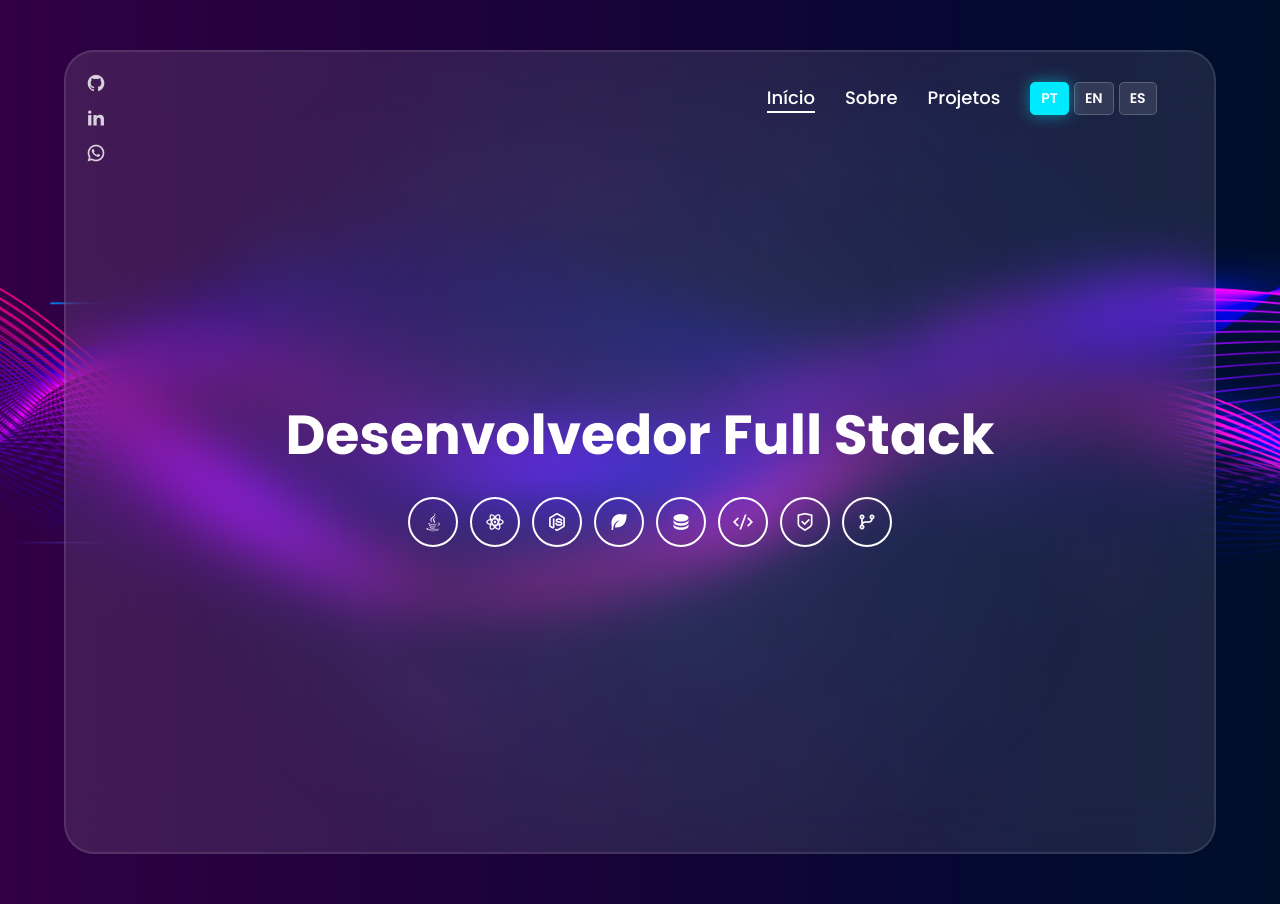
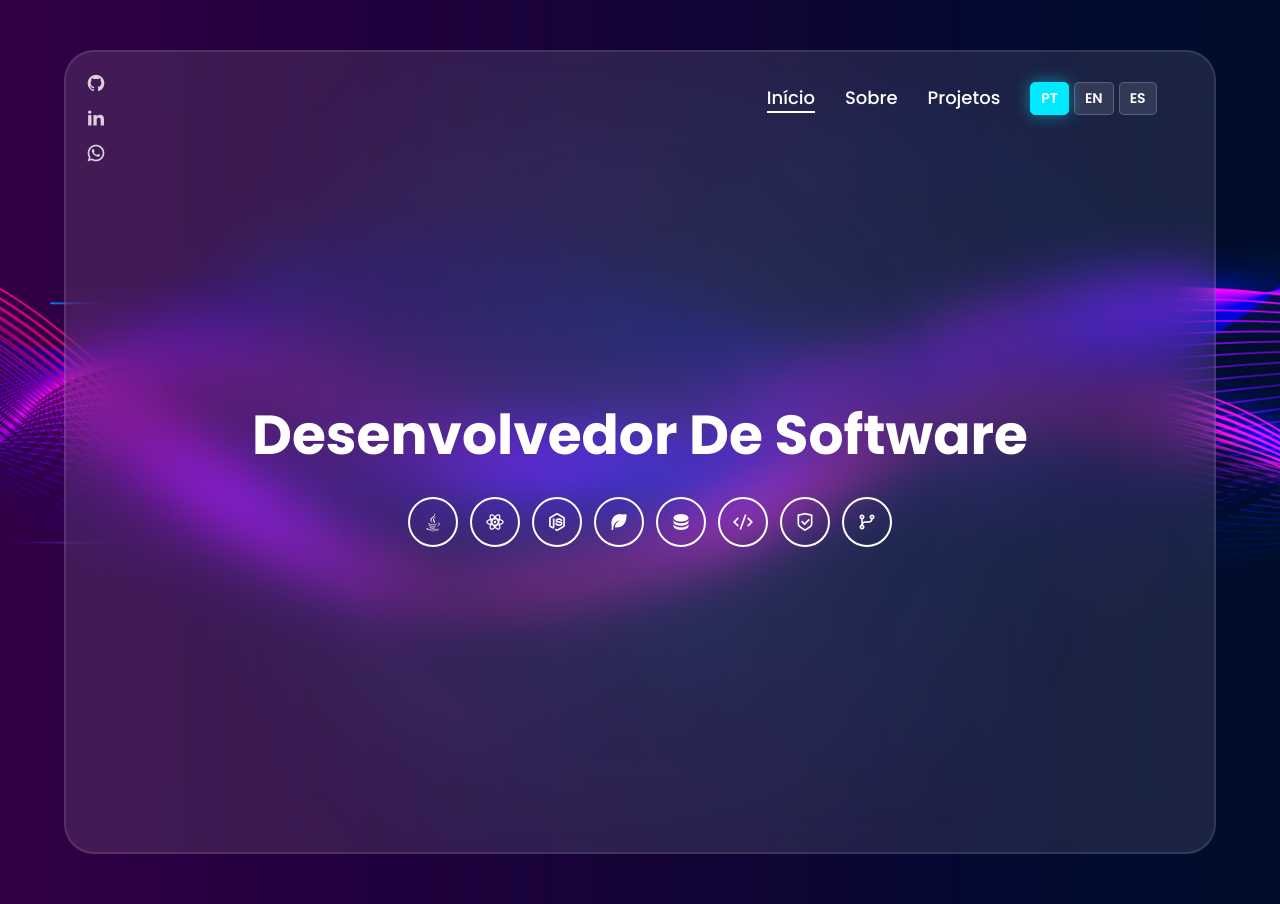
Before and after one commit to eduardoapech/portfolio-edudev, a React (Vite) app: page / in a window 1280 px wide. Built offline with nearby package versions, Linux system fonts and the light colour scheme.

Commit message:
atualização

```diff
--- a/src/locales/en.js
+++ b/src/locales/en.js
@@ -5,14 +5,14 @@ export const en = {
     projects: "Projects",
   },
   hero: {
-    title: "Full Stack Developer",
+    title: "Software Developer",
     subtitle:
       "Creating robust APIs and scalable systems, combined with a modern and efficient UI/UX experience.",
   },
   about: {
     title: "About Me",
     paragraph1:
-      "Hello! I’m <strong>Eduardo</strong>, a Full Stack Developer studying since 2022, dedicated to creating robust and scalable solutions that solve real-world problems.",
+      "Hello! I’m <strong>Eduardo</strong>, a software developer studying since 2022, dedicated to creating robust and scalable solutions that solve real-world problems.",
     paragraph2:
       "My passion lies in developing high-performance <strong>RESTful APIs</strong>, implementing <strong>secure authentication</strong> with JWT, and working with relational databases to create efficient and reliable systems.",
     paragraph3:
--- a/src/locales/es.js
+++ b/src/locales/es.js
@@ -5,14 +5,14 @@ export const es = {
     projects: "Proyectos",
   },
   hero: {
-    title: "Desarrollador Full Stack",
+    title: "Desarrollador de Software",
     subtitle:
       "Creación de APIs robustas y sistemas escalables, junto con una experiencia de UI/UX moderna y eficiente.",
   },
   about: {
     title: "Sobre Mí",
     paragraph1:
-      "¡Hola! Soy <strong>Eduardo</strong>, Desarrollador Full Stack en formación desde 2022, dedicado a crear soluciones robustas y escalables que resuelven problemas reales.",
+      "¡Hola! Soy <strong>Eduardo</strong>, desarrollador de software en formación desde 2022, dedicado a crear soluciones robustas y escalables que resuelven problemas reales.",
     paragraph2:
       "Mi pasión está en desarrollar <strong>APIs RESTful</strong> de alto rendimiento, implementar <strong>autenticación segura</strong> con JWT y trabajar con bases de datos relacionales para crear sistemas eficientes y confiables.",
     paragraph3:
--- a/src/locales/pt.js
+++ b/src/locales/pt.js
@@ -5,13 +5,13 @@ export const pt = {
     projects: 'Projetos',
   },
   hero: {
-    title: 'Desenvolvedor Full Stack',
+    title: 'Desenvolvedor De Software',
     subtitle: 'Criação de APIs robustas e sistemas escaláveis, aliados a uma experiência UI/UX moderna e eficiente.',
   },
   about: {
     title: 'Sobre Mim',
     paragraph1:
-      'Olá! Sou <strong>Eduardo</strong>, Desenvolvedor Full Stack estudante desde 2022, tenho me dedicado a criar soluções robustas e escaláveis que resolvem problemas reais.',
+      'Olá! Sou <strong>Eduardo</strong>, Desenvolvedor de Software estudante desde 2022, tenho me dedicado a criar soluções robustas e escaláveis que resolvem problemas reais.',
     paragraph2:
       'Minha paixão está em desenvolver <strong>APIs RESTful</strong> de alta performance, implementar <strong>autenticação segura</strong> com JWT e trabalhar com bancos de dados relacionais para criar sistemas eficientes e confiáveis.',
     paragraph3:
```
